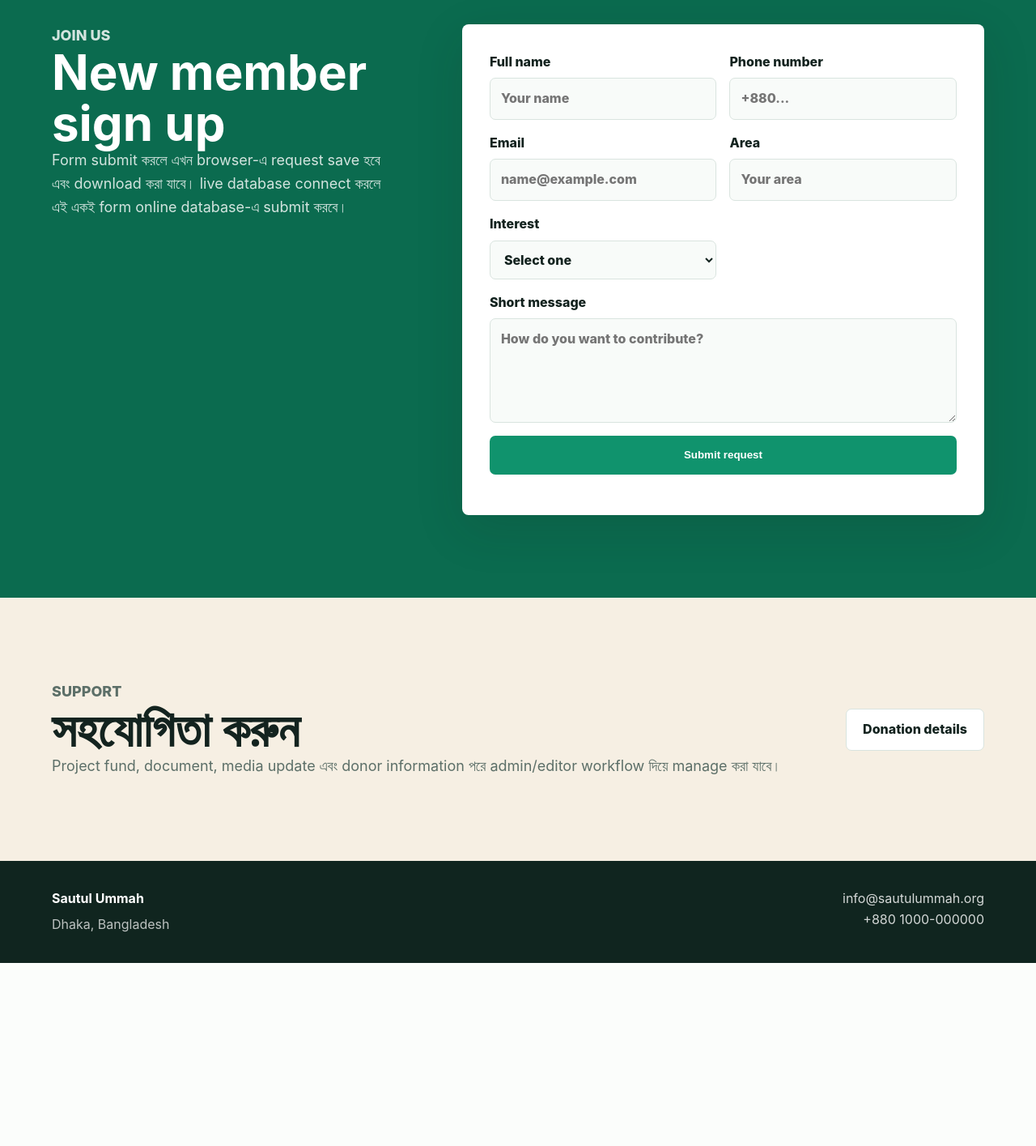
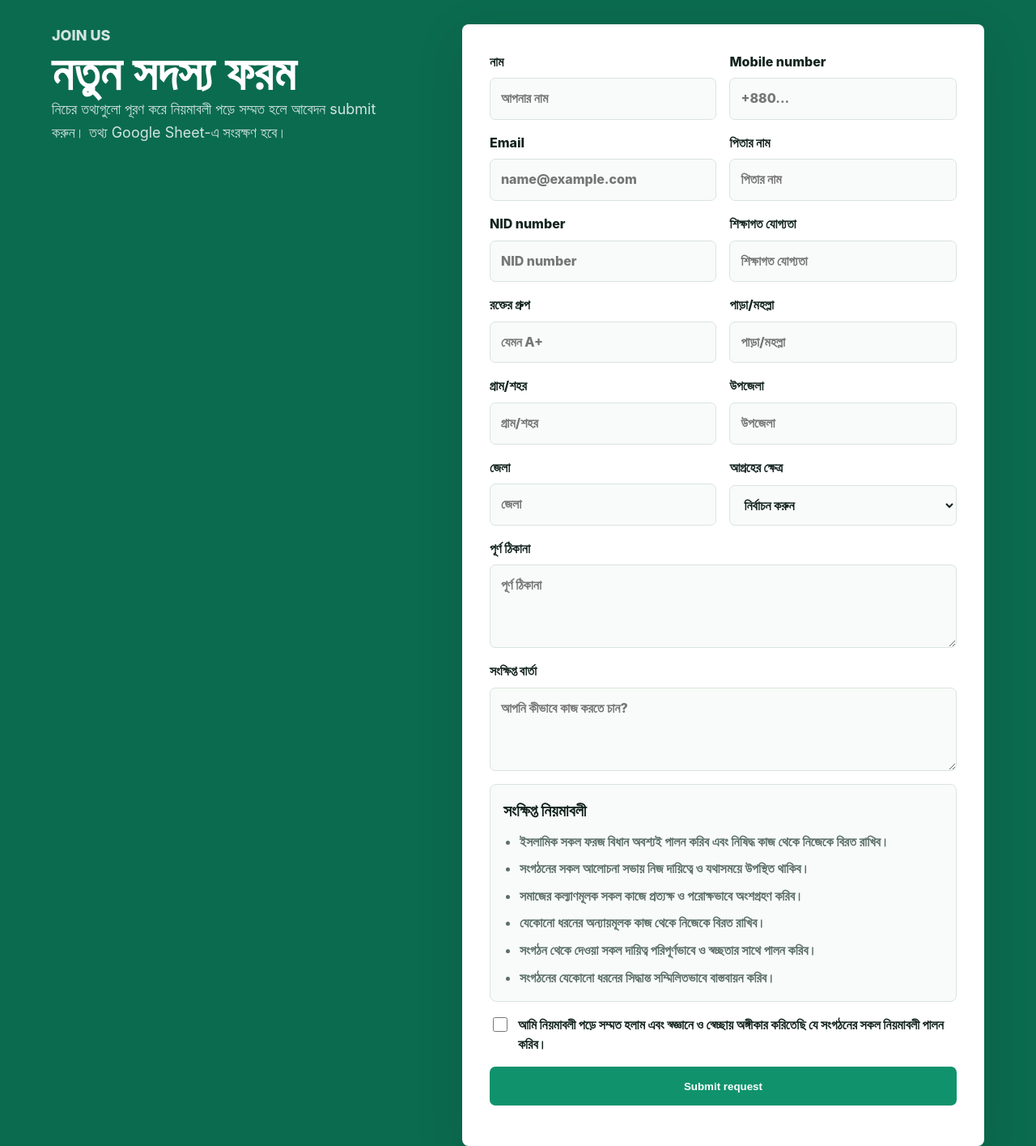
Before and after one commit to sautulummahbd-dev/sautul-ummah-website, a plain HTML site: page index.html in a window 1280 px wide. Shown: the part 4440-5855 px from the top of the page at 81% size. Before the commit the page ends 5629 px from the top, so only its background shows below. Drawn offline with Linux system fonts and the light colour scheme.

Commit message:
Connect member form to Google Sheets

```diff
--- a/index.html
+++ b/index.html
@@ -142,19 +142,19 @@
       <section class="section signup-section" id="signup">
         <div class="signup-copy">
           <p class="eyebrow">Join us</p>
-          <h2>New member sign up</h2>
+          <h2>নতুন সদস্য ফরম</h2>
           <p>
-            Form submit করলে এখন browser-এ request save হবে এবং download করা যাবে।
-            live database connect করলে এই একই form online database-এ submit করবে।
+            নিচের তথ্যগুলো পূরণ করে নিয়মাবলী পড়ে সম্মত হলে আবেদন submit করুন।
+            তথ্য Google Sheet-এ সংরক্ষণ হবে।
           </p>
         </div>
         <form class="signup-form" id="signupForm">
           <label>
-            Full name
-            <input name="name" type="text" placeholder="Your name" required />
+            নাম
+            <input name="name" type="text" placeholder="আপনার নাম" required />
           </label>
           <label>
-            Phone number
+            Mobile number
             <input name="phone" type="tel" placeholder="+880..." required />
           </label>
           <label>
@@ -162,23 +162,70 @@
             <input name="email" type="email" placeholder="name@example.com" />
           </label>
           <label>
-            Area
-            <input name="area" type="text" placeholder="Your area" required />
+            পিতার নাম
+            <input name="fatherName" type="text" placeholder="পিতার নাম" required />
           </label>
           <label>
-            Interest
+            NID number
+            <input name="nid" type="text" placeholder="NID number" />
+          </label>
+          <label>
+            শিক্ষাগত যোগ্যতা
+            <input name="education" type="text" placeholder="শিক্ষাগত যোগ্যতা" required />
+          </label>
+          <label>
+            রক্তের গ্রুপ
+            <input name="bloodGroup" type="text" placeholder="যেমন A+" />
+          </label>
+          <label>
+            পাড়া/মহল্লা
+            <input name="neighborhood" type="text" placeholder="পাড়া/মহল্লা" required />
+          </label>
+          <label>
+            গ্রাম/শহর
+            <input name="villageCity" type="text" placeholder="গ্রাম/শহর" required />
+          </label>
+          <label>
+            উপজেলা
+            <input name="upazila" type="text" placeholder="উপজেলা" required />
+          </label>
+          <label>
+            জেলা
+            <input name="district" type="text" placeholder="জেলা" required />
+          </label>
+          <label>
+            আগ্রহের ক্ষেত্র
             <select name="interest" required>
-              <option value="">Select one</option>
-              <option>Education support</option>
-              <option>Relief work</option>
-              <option>Media team</option>
-              <option>Event management</option>
-              <option>General volunteer</option>
+              <option value="">নির্বাচন করুন</option>
+              <option>শিক্ষা সহায়তা</option>
+              <option>মানবিক সেবা</option>
+              <option>মিডিয়া টিম</option>
+              <option>ইভেন্ট ব্যবস্থাপনা</option>
+              <option>সাধারণ স্বেচ্ছাসেবক</option>
             </select>
           </label>
           <label class="full">
-            Short message
-            <textarea name="message" rows="4" placeholder="How do you want to contribute?"></textarea>
+            পূর্ণ ঠিকানা
+            <textarea name="address" rows="3" placeholder="পূর্ণ ঠিকানা" required></textarea>
+          </label>
+          <label class="full">
+            সংক্ষিপ্ত বার্তা
+            <textarea name="message" rows="3" placeholder="আপনি কীভাবে কাজ করতে চান?"></textarea>
+          </label>
+          <div class="rules-box full">
+            <h3>সংক্ষিপ্ত নিয়মাবলী</h3>
+            <ul>
+              <li>ইসলামিক সকল ফরজ বিধান অবশ্যই পালন করিব এবং নিষিদ্ধ কাজ থেকে নিজেকে বিরত রাখিব।</li>
+              <li>সংগঠনের সকল আলোচনা সভায় নিজ দায়িত্বে ও যথাসময়ে উপস্থিত থাকিব।</li>
+              <li>সমাজের কল্যাণমূলক সকল কাজে প্রত্যক্ষ ও পরোক্ষভাবে অংশগ্রহণ করিব।</li>
+              <li>যেকোনো ধরনের অন্যায়মূলক কাজ থেকে নিজেকে বিরত রাখিব।</li>
+              <li>সংগঠন থেকে দেওয়া সকল দায়িত্ব পরিপূর্ণভাবে ও স্বচ্ছতার সাথে পালন করিব।</li>
+              <li>সংগঠনের যেকোনো ধরনের সিদ্ধান্ত সম্মিলিতভাবে বাস্তবায়ন করিব।</li>
+            </ul>
+          </div>
+          <label class="consent-check full">
+            <input name="rulesAgreement" type="checkbox" value="হ্যাঁ" required />
+            আমি নিয়মাবলী পড়ে সম্মত হলাম এবং স্বজ্ঞানে ও স্বেচ্ছায় অঙ্গীকার করিতেছি যে সংগঠনের সকল নিয়মাবলী পালন করিব।
           </label>
           <button class="button primary full" type="submit">Submit request</button>
           <p class="form-status" id="formStatus" role="status"></p>
@@ -246,6 +293,6 @@
       </article>
     </template>
 
-    <script src="script.js"></script>
+    <script src="script.js?v=2"></script>
   </body>
 </html>
--- a/script.js
+++ b/script.js
@@ -1,4 +1,6 @@
 const contentUrl = "data/site-content.json";
+const memberSignupEndpoint =
+  "https://script.google.com/macros/s/AKfycbzevx51kYzpigysIt9oVvjtZ3skEKy4Kr9fd9vFXImzhx_QjHEQwjtmJLPRBgLWKUMu9w/exec";
 
 const fallbackContent = {
   stats: {
@@ -132,27 +134,34 @@ function setupSignupForm() {
   const form = $("#signupForm");
   const status = $("#formStatus");
 
-  form.addEventListener("submit", (event) => {
+  form.addEventListener("submit", async (event) => {
     event.preventDefault();
     const formData = new FormData(form);
     const request = Object.fromEntries(formData.entries());
     request.submittedAt = new Date().toISOString();
 
-    const storedRequests = JSON.parse(localStorage.getItem("memberRequests") || "[]");
-    storedRequests.push(request);
-    localStorage.setItem("memberRequests", JSON.stringify(storedRequests, null, 2));
+    status.textContent = "তথ্য পাঠানো হচ্ছে...";
 
-    const file = new Blob([JSON.stringify(storedRequests, null, 2)], {
-      type: "application/json"
-    });
-    const link = document.createElement("a");
-    link.href = URL.createObjectURL(file);
-    link.download = "sautul-ummah-member-requests.json";
-    link.click();
-    URL.revokeObjectURL(link.href);
+    try {
+      if (!memberSignupEndpoint) {
+        throw new Error("Google Sheet endpoint is not configured yet.");
+      }
 
-    form.reset();
-    status.textContent = "Request saved. A JSON copy has been downloaded.";
+      await fetch(memberSignupEndpoint, {
+        method: "POST",
+        mode: "no-cors",
+        headers: {
+          "Content-Type": "text/plain;charset=utf-8"
+        },
+        body: JSON.stringify(request)
+      });
+
+      form.reset();
+      status.textContent = "আপনার আবেদন গ্রহণ করা হয়েছে।";
+    } catch (error) {
+      console.error(error);
+      status.textContent = "Submission setup এখনও সম্পূর্ণ হয়নি। পরে আবার চেষ্টা করুন।";
+    }
   });
 }
 
--- a/styles.css
+++ b/styles.css
@@ -441,6 +441,43 @@ a {
   grid-column: 1 / -1;
 }
 
+.rules-box {
+  padding: 16px;
+  border: 1px solid var(--line);
+  border-radius: 8px;
+  background: #f8fbf9;
+}
+
+.rules-box h3 {
+  margin: 0 0 10px;
+  font-size: 20px;
+}
+
+.rules-box ul {
+  display: grid;
+  gap: 8px;
+  margin: 0;
+  padding-left: 20px;
+  color: var(--muted);
+  font-weight: 700;
+}
+
+.consent-check {
+  display: flex !important;
+  grid-template-columns: none !important;
+  align-items: flex-start;
+  gap: 10px !important;
+  color: var(--ink);
+  line-height: 1.5;
+}
+
+.consent-check input {
+  width: 18px;
+  min-width: 18px;
+  height: 18px;
+  margin-top: 3px;
+}
+
 input,
 select,
 textarea {
```
